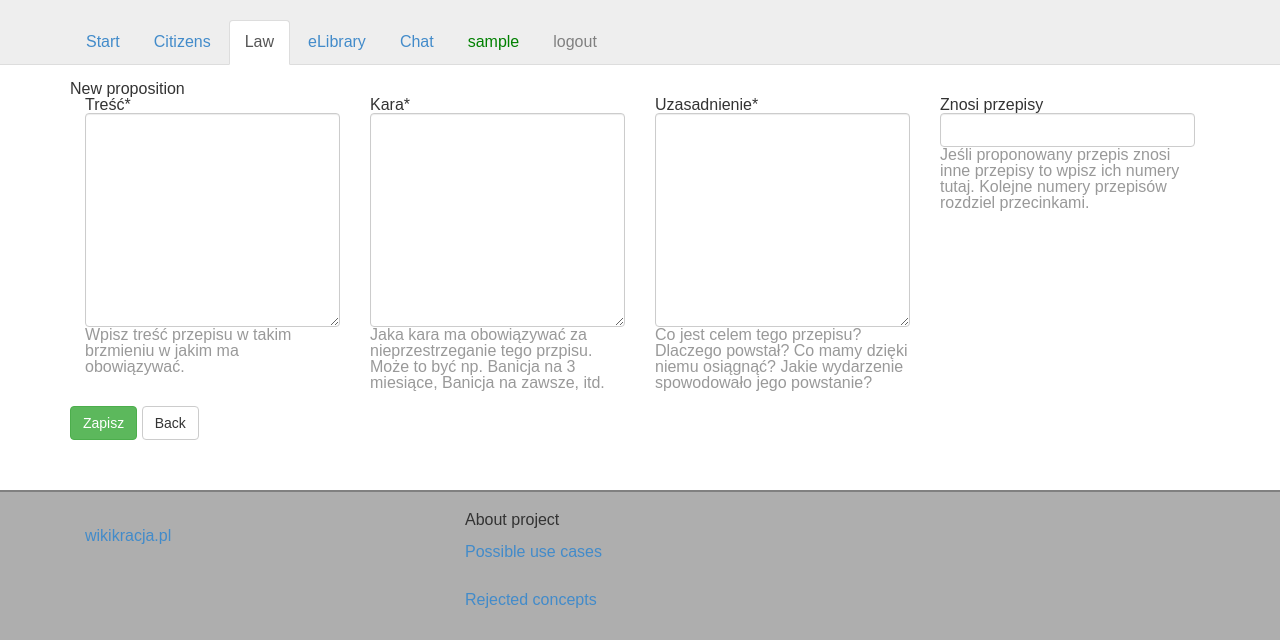
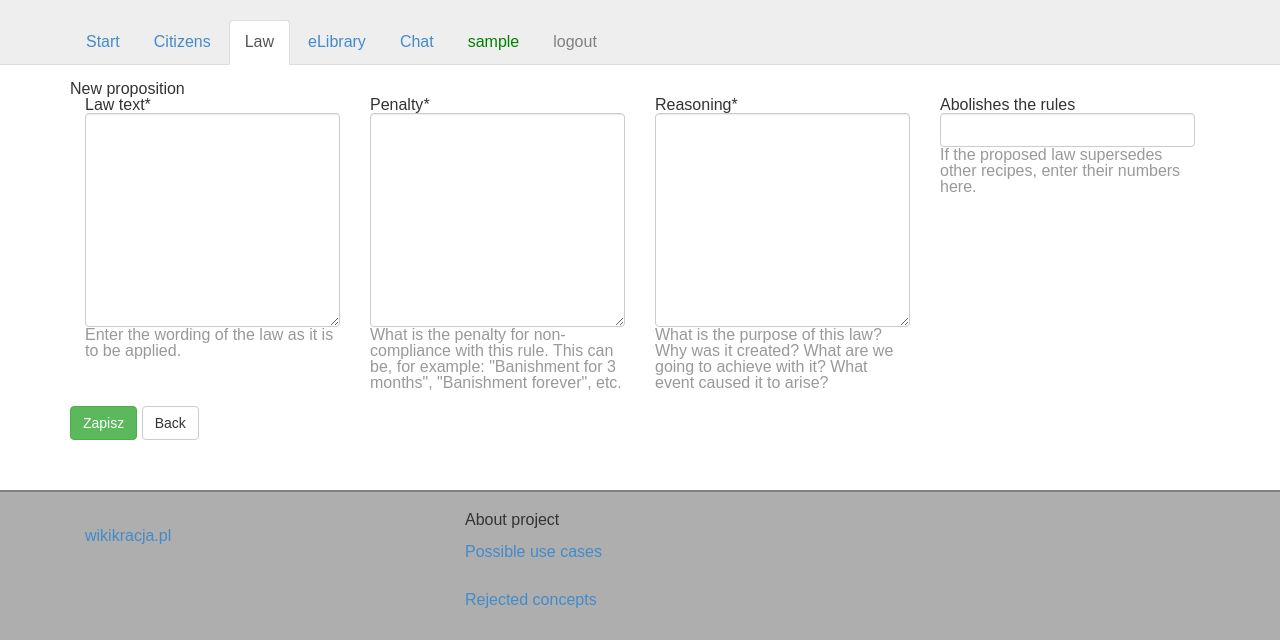
Before and after one commit to soma115/wikikracja, a Django app: page /glosowania/nowy/ in a window 1280 px wide. Shown: the top 640 px of the page. Run offline with Django 3.2, Linux system fonts and the light colour scheme; the visitor is signed in with stand-in values (Sample User, id 1); some libraries are stand-ins or nearby versions.

Commit message:
send_email about new law

```diff
--- a/glosowania/models.py
+++ b/glosowania/models.py
@@ -2,25 +2,38 @@ import os
 from django.db import models
 import datetime
 from django.contrib.auth.models import User
+from django.utils.translation import ugettext_lazy as _
 
 base_dir = os.path.abspath('.')
 
 
 class Decyzja(models.Model):
     autor = models.CharField(max_length=200)
-    tresc = models.TextField(max_length=500, null=True, verbose_name='Treść',
-                             help_text='Wpisz treść przepisu w takim brzmieniu w jakim ma obowiązywać.')
-    kara = models.TextField(max_length=500, null=True, verbose_name='Kara',
-                            help_text='Jaka kara ma obowiązywać za nieprzestrzeganie tego przpisu. Może to być np. Banicja na 3 miesiące, Banicja na zawsze, itd.')
-    uzasadnienie = models.TextField(max_length=1500,
-                                    null=True,
-                                    verbose_name='Uzasadnienie',
-                                    help_text='Co jest celem tego przepisu? Dlaczego powstał? Co mamy dzięki niemu osiągnąć? Jakie wydarzenie spowodowało jego powstanie?')
-    znosi = models.CharField(max_length=500,
-                             null=True,
-                             blank=True,
-                             verbose_name='Znosi przepisy',
-                             help_text='Jeśli proponowany przepis znosi inne przepisy to wpisz ich numery tutaj. Kolejne numery przepisów rozdziel przecinkami.')
+    tresc = models.TextField(
+        max_length=500,
+        null=True,
+        verbose_name=_('Law text'),
+        help_text=_('Enter the wording of the law as it is to be applied.')
+        )
+    kara = models.TextField(
+        max_length=500,
+        null=True,
+        verbose_name=_('Penalty'),
+        help_text=_('What is the penalty for non-compliance with this rule. This can be, for example: "Banishment for 3 months", "Banishment forever", etc.')
+        )
+    uzasadnienie = models.TextField(
+        max_length=1500,
+        null=True,
+        verbose_name=_('Reasoning'),
+        help_text=_('What is the purpose of this law? Why was it created? What are we going to achieve with it? What event caused it to arise?')
+        )
+    znosi = models.CharField(
+        max_length=500,
+        null=True,
+        blank=True,
+        verbose_name=_('Abolishes the rules'),
+        help_text=_('If the proposed law supersedes other recipes, enter their numbers here.')
+        )
     ile_osob_podpisalo = models.SmallIntegerField(editable=False, default=0)
     data_powstania = models.DateField(auto_now_add=True,
                                       editable=False,
@@ -42,9 +55,6 @@ class Decyzja(models.Model):
 
     def __str__(self):
         return '%s: %s on %s' % (self.pk, self.tresc, self.status)
-
-    class Meta:
-        verbose_name_plural = "Decyzje"
 
     objects = models.Manager()
 
--- a/glosowania/templates/glosowania/start.html
+++ b/glosowania/templates/glosowania/start.html
@@ -48,11 +48,11 @@
 
 <div class="col-sm-10">
 	<h2>{% trans 'Voting parameters:' %}</h2>
-	<li>{% trans '2 signatures are needed to approve a referendum request. This number should remain low enough for any sensible proposal to be voted on, and only high enough to sift out obvious spam.' %}</li>
+	<li>{% trans '2 signatures are needed to approve a referendum request. This number should remain low enough for any sensible proposal to be voted on, and only high enough to filter out obvious spam.' %}</li>
 	<li>{% trans 'Signature is valid for 365 days. After this time, signatures must be collected again.' %}</li>
 	<li>{% trans 'There is 7 days between collecting signatures and the referendum to discuss its effects.' %}</li>
 	<li>{% trans 'Referendum duration is 7 days' %}</li>
-	<li>{% trans 'Vacatio Legis - 1 dzień' %}</li>
+	<li>{% trans 'Vacatio Legis - 1 day' %}</li>
 	<h2>{% trans 'Citizens parameters:' %}</h2>
 	<li>{% trans 'Required Reputation = round(log(population) * 0.7)' %}</li>
 </div>
--- a/glosowania/views.py
+++ b/glosowania/views.py
@@ -29,9 +29,10 @@ def dodaj(request):
             form.autor = request.user
             form.data_powstania = datetime.today()
             form.save()
+            # l.info(form.autor)
             SendEmail(
-                f'{_("Nowy projekt przepisu")}',
-                f'{form.autor} {_("dodał nowy projekt przepisu")} \n Znajdziesz go tutaj: http://{HOST}/glosowania/{form.id}'
+                _('New law proposition'),
+                _(f'{request.user.username.capitalize()} added new law proposition\nYou can read it here: http://{HOST}/glosowania/{str(form.id)}')
                 )
             return HttpResponseRedirect('/glosowania/?1=1.+Nowa+propozycja#')
     else:
@@ -224,7 +225,10 @@ def zliczaj_wszystko():
                 i.data_referendum_start = i.data_zebrania_podpisow + kolejka + timedelta(days=-dzisiaj.weekday()+0, weeks=1)
                 i.data_referendum_stop = i.data_referendum_start + czas_trwania_referendum
                 i.save()
-                SendEmail(f'Propozycja {str(i.id)} zatwierdzona pod głosowanie', f'Propozycja {str(i.id)} zebrała wymaganą liczbę podpisów i zostanie za jakiś czas poddana pod głosowanie.')
+                SendEmail(
+                    _(f'Proposition {str(i.id)} approved for referendum'),
+                    _(f'Proposition {str(i.id)} gathered required amount of signatures and will be voted from {i.data_referendum_start} to {i.data_referendum_stop}.\nClick here to read proposition: http://{HOST}/glosowania/{str(i.id)}')
+                    )
                 continue
 
             # FROM PROPOSITION TO NO_INTREST
@@ -232,6 +236,10 @@ def zliczaj_wszystko():
                 i.status = brak_poparcia
                 i.save()
                 # log('Propozycja ' + str(i.id) + ' zmieniła status na "brak poparcia".')
+                SendEmail(
+                _(f"Proposition {str(i.id)} didn't gathered required amount of signatures"),
+                _(f"Proposition {str(i.id)} didn't gathered required amount of signatures and was removed from queue. Feel free to improve it and send it again.\nClick here to read proposition: http://{HOST}/glosowania/{str(i.id)}")
+                )
                 continue
 
             # FROM QUEUE TO REFERENDUM
@@ -239,6 +247,10 @@ def zliczaj_wszystko():
                 i.status = referendum
                 i.save()
                 # log('Propozycja ' + str(i.id) + ' zmieniła status na "referendum".')
+                SendEmail(
+                _(f'Referendum on proposition {str(i.id)} starting now'),
+                _(f'It is time to vote on proposition {str(i.id)}.\nReferendum ends at {i.data_referendum_stop}.\nClick here to vote: http://{HOST}/glosowania/{str(i.id)}')
+                )
                 continue
 
             # FROM REFERENDUM TO VACATIO_LEGIS OR NOT_APPROVED
@@ -249,11 +261,19 @@ def zliczaj_wszystko():
                     i.data_obowiazuje_od = i.data_referendum_stop + vacatio_legis
                     i.save()
                     # log('Propozycja ' + str(i.id) + ' zmieniła status na "zatwierdzone".')
+                    SendEmail(
+                    _(f'Proposition {str(i.id)} approved'),
+                    _(f'Proposition {str(i.id)} was approved in referendum and is now in Vacatio Legis period.\nThe law will take effect on {i.data_obowiazuje_od}.\nClick here to read proposition: http://{HOST}/glosowania/{str(i.id)}')
+                    )
                     continue
                 else:
                     i.status = odrzucone
                     i.save()
                     # log('Propozycja ' + str(i.id) + ' zmieniła status na "odrzucone"')
+                    SendEmail(
+                    _(f'Proposition {str(i.id)} rejected'),
+                    _(f'Proposition {str(i.id)} was rejected in referendum.\nFeel free to improve it and send it again.\nClick here to read proposition: http://{HOST}/glosowania/{str(i.id)}')
+                    )
                     continue
 
             # FROM VACATIO_LEGIS TO LAW
@@ -261,6 +281,10 @@ def zliczaj_wszystko():
                 i.status = obowiazuje
                 i.save()
                 # log('Propozycja ' + str(i.id) + ' zmieniła status na "obowiązuje".')
+                SendEmail(
+                _(f'Proposition {str(i.id)} is in efect from today'),
+                _(f'Proposition {str(i.id)} became abiding law today.\nClick here to read proposition: http://{HOST}/glosowania/{str(i.id)}')
+                )
                 continue
 
 
--- a/home/templates/home/login.html
+++ b/home/templates/home/login.html
@@ -38,7 +38,7 @@
             </div>
 
             {% if form.errors %}
-            <p>{% trans "The username or password is incorrect. Please try again." %}</p>
+            <p>{% trans "The username or password is incorrect. Please try again or reset your password." %}</p>
             {% endif %}
 
           </form>
```
Also changed, not shown: glosowania/migrations/0002_auto_20201122_1813.py (added), glosowania/migrations/0003_auto_20201122_1816.py (added), glosowania/migrations/0004_auto_20201122_1822.py (added), glosowania/migrations/0005_auto_20201122_1827.py (added), locale/en/LC_MESSAGES/django.po, locale/pl/LC_MESSAGES/django.po, 2 other files.
